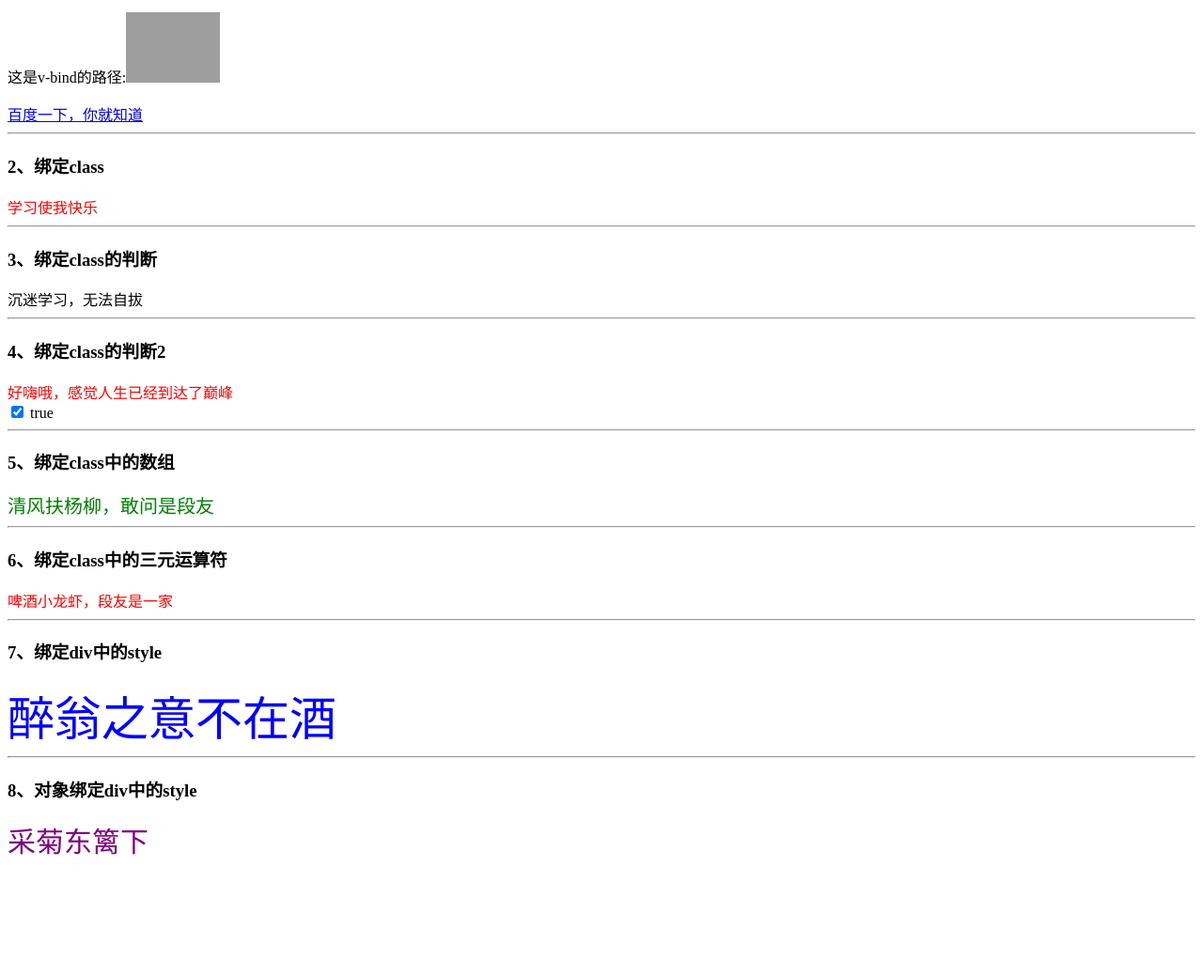
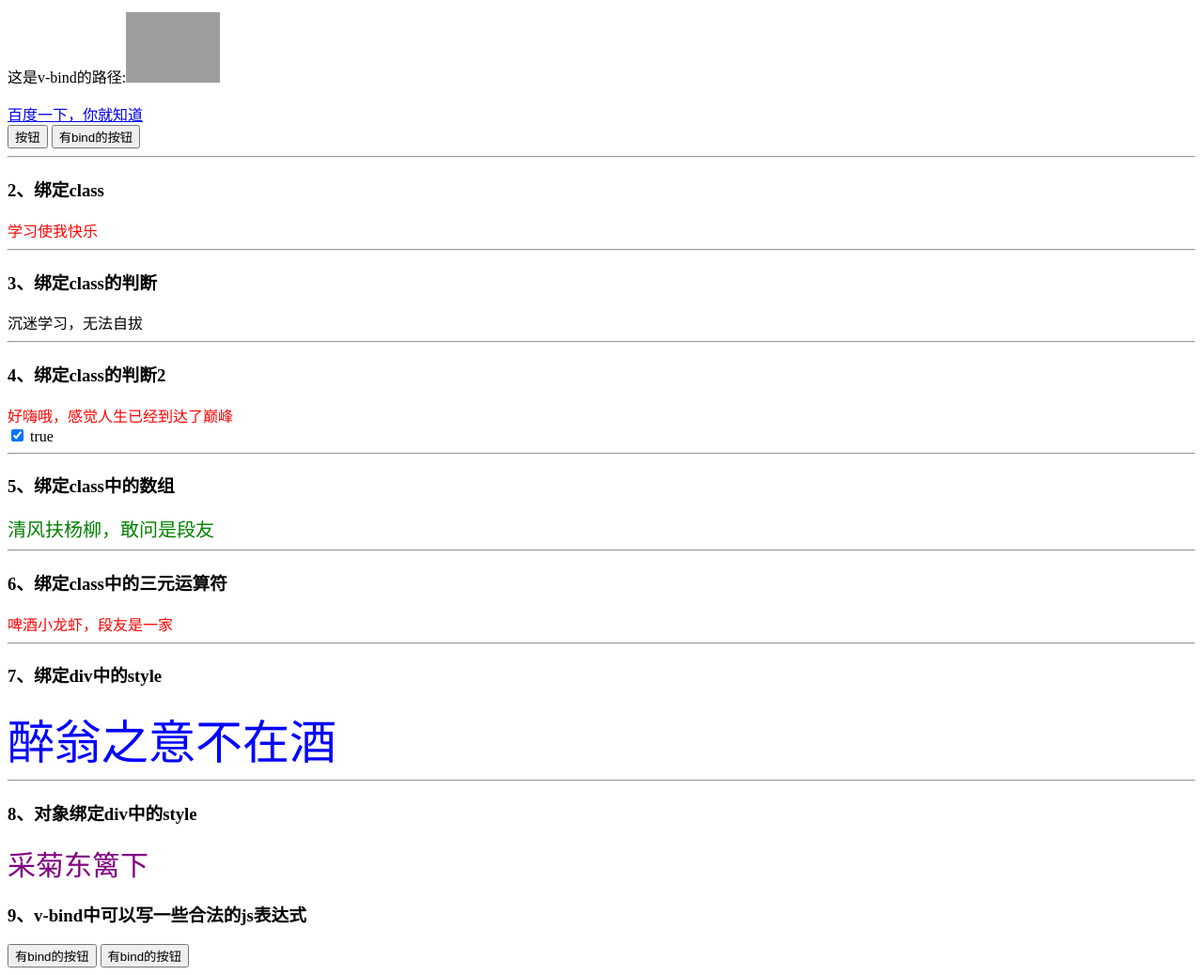
Before and after one commit to YomiA/Vue, a website: page example/v-bind.html in a window 1280 px wide. Shown: the part 183-1221 px from the top of the page at 94% size. Before the commit the page ends 1107 px from the top, so only its background shows below. Drawn offline with Linux system fonts and the light colour scheme; grey boxes are pictures that could not be loaded.

```diff
--- a/example/v-bind.html
+++ b/example/v-bind.html
@@ -14,6 +14,9 @@
     <p>这是正常的路径:<img src="https://ss0.baidu.com/6ONWsjip0QIZ8tyhnq/it/u=2895986097,3609514076&fm=173&app=25&f=JPEG?w=600&h=400&s=DBACB7475B8662D2062E5B6D0300E068" width="100px" /></p>
     <p>这是v-bind的路径:<img v-bind:src="imgSrc" width="100px" /></p>
     <a v-bind:href="aHref" target="_blank">百度一下，你就知道</a>
+    <br>
+    <input type="button" value="按钮" title="mytitle">
+    <input type="button" value="有bind的按钮" v-bind:title="mytitle">
     <hr />
     <h3>2、绑定class</h3>
     <div :class="className">学习使我快乐</div>
@@ -43,6 +46,9 @@
     <hr />
     <h3>8、对象绑定div中的style</h3>
     <div :style="styleObject">采菊东篱下</div>
+    <h3>9、v-bind中可以写一些合法的js表达式</h3>
+    <input type="button" value="有bind的按钮" v-bind:title="mytitle">
+    <input type="button" value="有bind的按钮" v-bind:title="mytitle+'这是一个合法的表达式'">
 </div>
 
 <style>
@@ -74,6 +80,7 @@
             isAB:true,
             red:'blue',
             font:'50px',
+            mytitle:'这是我的一个title显示',
             styleObject:{
                 color:'purple',
                 //这里不能用font-size，因为vue中不允许用这个格式，只能改成驼峰式
```
Also changed, not shown: example/v-on.html (+1 -1 lines).
